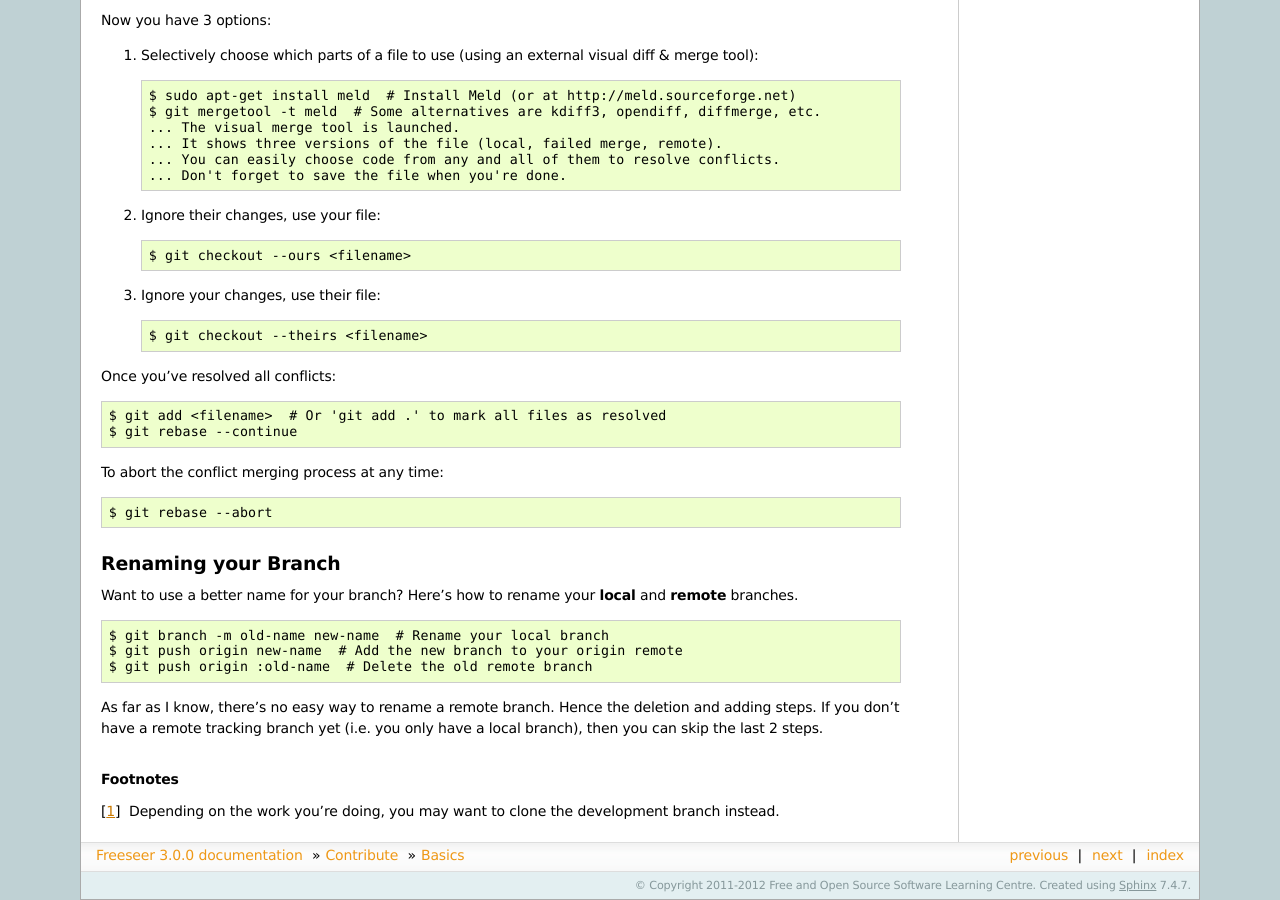
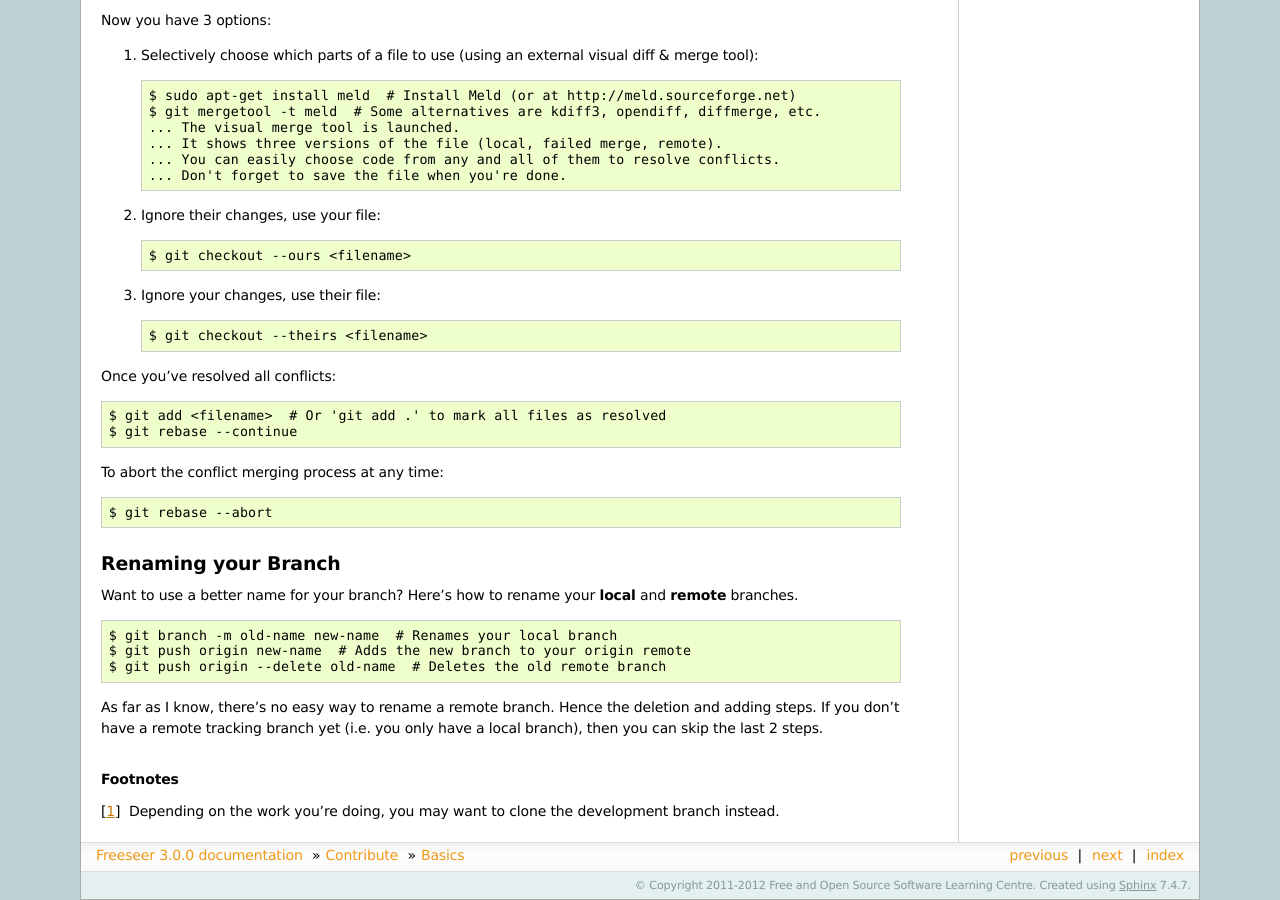
Before and after one commit to Freeseer/freeseer, a Sphinx documentation site: the page built from source/contribute/basics.rst, in a window 1280 px wide and 900 px high, scrolled down 2873 px. Built offline with Sphinx 7.4.7, drawn with Linux system fonts in a browser that asks for light colours.

Commit message:
Use the new syntax for deleting a remote branch

```diff
--- a/source/contribute/basics.rst
+++ b/source/contribute/basics.rst
@@ -207,9 +207,9 @@ Here's how to rename your **local** and **remote** branches.
 
 ::
 
-    $ git branch -m old-name new-name  # Rename your local branch
-    $ git push origin new-name  # Add the new branch to your origin remote
-    $ git push origin :old-name  # Delete the old remote branch
+    $ git branch -m old-name new-name  # Renames your local branch
+    $ git push origin new-name  # Adds the new branch to your origin remote
+    $ git push origin --delete old-name  # Deletes the old remote branch
 
 As far as I know, there's no easy way to rename a remote branch.
 Hence the deletion and adding steps.
```
